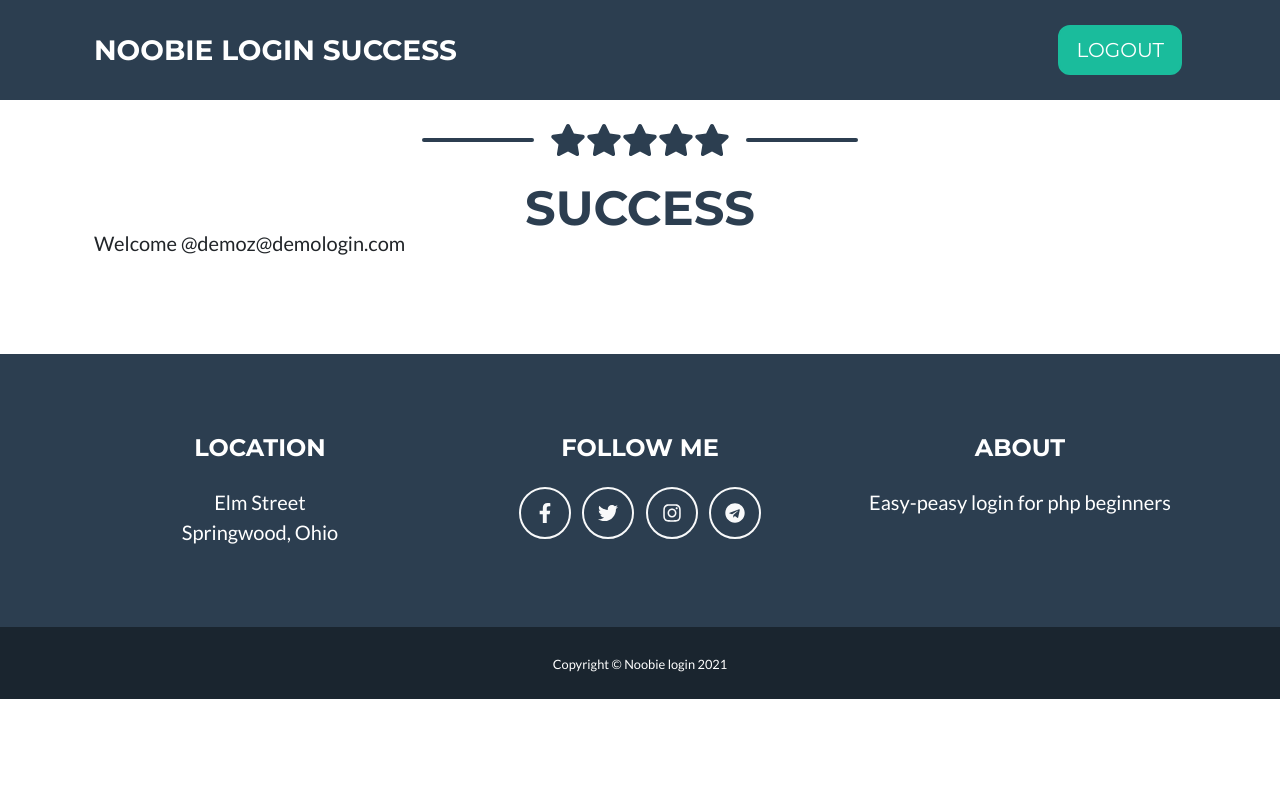
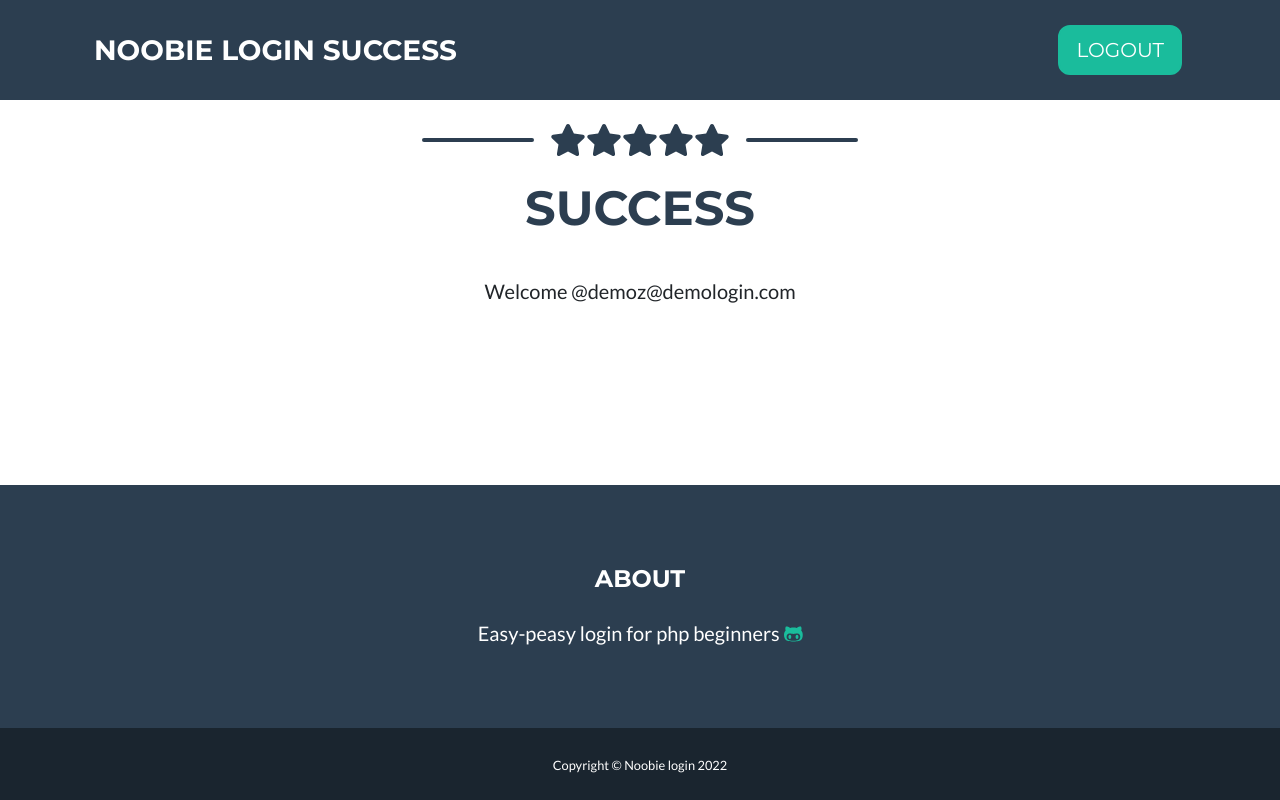
Before and after one commit to Zacheem/php-noobie-login, a PHP site: page /success.php in a window 1280 px wide. Run offline with PHP 8.4, Linux system fonts and the light colour scheme; a user stored in the database is signed in.

Commit message:
UI fixes

```diff
--- a/dbcon.php
+++ b/dbcon.php
@@ -1,3 +1,3 @@
 <?php
-$connect = new PDO("mysql:host=localhost;dbname=databaseName;charset=utf8", "User", "Password");
+    $connect = new PDO("mysql:host=localhost;dbname=databaseName;charset=utf8", "User", "Password");
 ?>
--- a/success.php
+++ b/success.php
@@ -14,12 +14,10 @@
 
     <head>
         <title>Noobie login success</title>
-
         <meta charset="utf-8" />
         <meta name="viewport" content="width=device-width, initial-scale=1, shrink-to-fit=no" />
-        <meta name="author" content="Zacheem" />
-        <meta name="description" content="Easy peasy login for php beginners 😉" />
-
+        <meta name="author" content="AdhirSaurio" />
+        <meta name="description" content="Easy peasy login for php beginners with PHP7, PDO, ajax and SPA" />
         <link rel="icon" type="image/x-icon" href="assets/img/favicon.ico" />
         <script src="https://use.fontawesome.com/releases/v5.15.1/js/all.js" crossorigin="anonymous"></script>
         <link href="https://fonts.googleapis.com/css?family=Montserrat:400,700" rel="stylesheet" type="text/css" />
@@ -28,13 +26,13 @@
 
     </head>
 
-    <body id="page-top">
+    <body id="page-top" class="d-flex flex-column min-vh-100">
 
         <nav class="navbar navbar-expand-lg bg-secondary text-uppercase fixed-top" id="mainNav">
             <div class="container">
                 <a class="navbar-brand js-scroll-trigger" href="#page-top">Noobie login Success</a>
                 <button class="navbar-toggler navbar-toggler-right text-uppercase font-weight-bold bg-primary text-white rounded" type="button" data-toggle="collapse" data-target="#navbarResponsive" aria-controls="navbarResponsive" aria-expanded="false" aria-label="Toggle navigation">
-                    Menú
+                    Menu
                     <i class="fas fa-bars"></i>
                 </button>
                 <div class="collapse navbar-collapse" id="navbarResponsive">
@@ -46,45 +44,27 @@
         </nav>
 
         <section class="page-section">
-            <div class="container">
+            <div class="container text-center">
 
                 <div class="divider-custom">
                     <div class="divider-custom-line"></div>
                     <div class="divider-custom-icon"><i class="fas fa-star"></i><i class="fas fa-star"></i><i class="fas fa-star"></i><i class="fas fa-star"></i><i class="fas fa-star"></i></div>
                     <div class="divider-custom-line"></div>
                 </div>
-                <h2 class="page-section-heading text-center text-uppercase text-secondary mb-0">Success</h2>
+                <h2 class="page-section-heading text-center text-uppercase text-secondary mb-5">Success</h2>
                 <p class="lead mb-0"> Welcome @<?php echo  $mail; ?></p>
 
             </div>
         </section>
 
         <!-- Footer-->
-        <footer class="footer text-center">
+        <footer class="footer text-center mt-auto">
             <div class="container">
                 <div class="row">
 
-                    <div class="col-lg-4 mb-5 mb-lg-0">
-                        <h4 class="text-uppercase mb-4">Location</h4>
-                        <p class="lead mb-0">
-                            Elm Street
-                            <br />
-                            Springwood, Ohio
-                        </p>
-                    </div>
-
-                    <div class="col-lg-4 mb-5 mb-lg-0">
-                        <h4 class="text-uppercase mb-4">Follow me</h4>
-                        <a class="btn btn-outline-light btn-social mx-1" href="#!"><i class="fab fa-fw fa-facebook-f"></i></a>
-                        <a class="btn btn-outline-light btn-social mx-1" href="#!"><i class="fab fa-fw fa-twitter"></i></a>
-                        <a class="btn btn-outline-light btn-social mx-1" href="#!"><i class="fab fa-fw fa-instagram"></i></a>
-                        <a class="btn btn-outline-light btn-social mx-1" href="#!"><i class="fab fa-fw fa-telegram"></i></a>
-                    </div>
-
-                    <div class="col-lg-4">
+                    <div class="col-lg-12">
                         <h4 class="text-uppercase mb-4">About</h4>
-                        <p class="lead mb-0">Easy-peasy login for php beginners
-                        </p>
+                        <p class="lead mb-0">Easy-peasy login for php beginners <a href="https://github.com/adhirsaurio?tab=repositories"><i class="fab fa-github-alt"></i></a></p>
                     </div>
 
                 </div>
@@ -93,7 +73,7 @@
 
         <!-- Copyright Section-->
         <div class="copyright py-4 text-center text-white">
-            <div class="container"><small>Copyright © Noobie login 2021</small></div>
+            <div class="container"><small>Copyright © Noobie login 2022</small></div>
         </div>
 
         <!-- Scroll to Top Button (Only visible on small and extra-small screen sizes)-->
```
Also changed, not shown: index.php (+8 -26 lines), README.md.
